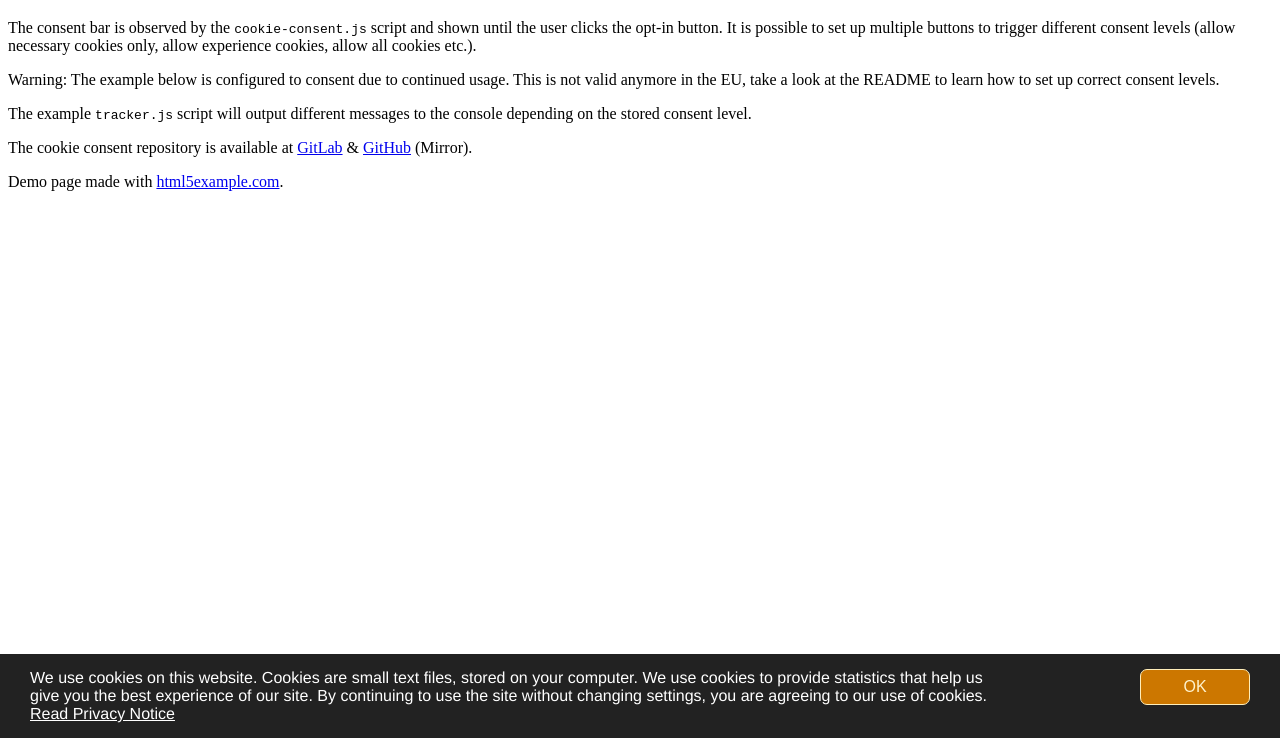
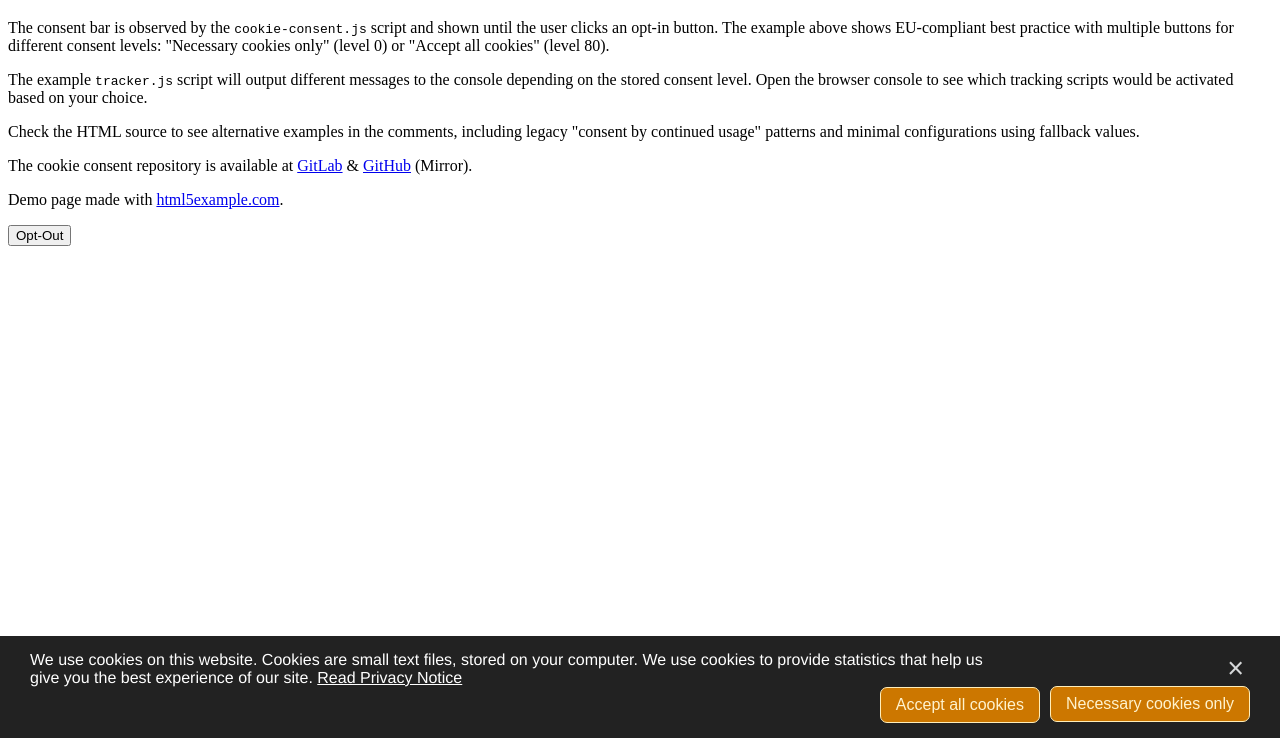
Before and after one commit to pixelbrackets/cookie-consent, a website: page demo.html in a window 1280 px wide. Shown: the part 62-800 px from the top of the page. Drawn offline with Linux system fonts and the light colour scheme.

Commit message:
[FEATURE] 📝 Enhance demo example
Show the best practice in the demo instead of
explaining it in hidden comments only.

```diff
--- a/demo.html
+++ b/demo.html
@@ -9,17 +9,13 @@
 </head>
 <body>
 
-  <!-- Consent Bar - Example setting level 20 for 8 hours upon continued usage, and level 80 for 1 year if the user clicks the button -->
-  <div class="cookie-consent" data-level="20" data-duration="8">
-    <p>We use cookies on this website. <span class="hidden-xs">Cookies are small text files, stored on your computer. We use cookies to provide statistics that help us give you the best experience of our site.</span>
-      By continuing to use the site without changing settings, you are agreeing to our use of cookies.
-      <a href="#">Read Privacy Notice</a></p>
-
-    <button type="button" class="btn btn-primary cookie-accept" data-level="80" data-duration="8760">OK</button>
-  </div>
-
-  <!-- Consent Bar - Best practice example allowing only necessary cookies by default and let users opt in to different consent levels -->
   <!--
+    Consent Bar - Best practice example for EU compliance
+    Multiple opt-in buttons let users choose their consent level (see README for details):
+    - "Necessary cookies only" & Close button = Level 0 (first-party session cookies only, no tracking)
+    - "Accept all cookies" = Level 80 (all cookies including third-party tracking)
+    The consent bar remains visible until user actively clicks a button (no consent by continued usage)
+  -->
   <div class="cookie-consent">
     <button type="button" class="close cookie-accept" data-level="0" data-duration="8">&times;<span class="hidden">Dismiss</span></button>
 
@@ -29,9 +25,31 @@
     <button type="button" class="btn btn-secondary cookie-accept" data-level="0" data-duration="72">Necessary cookies only</button>
     <button type="button" class="btn btn-primary cookie-accept" data-level="80" data-duration="8760">Accept all cookies</button>
   </div>
+
+  <!--
+    Consent Bar - Legacy example using "consent by continued usage"
+    Sets the consent level automatically based on time spent on the site.
+    This is not EU compliant since 2020, but allowed in some non-EU regions like the US.
+    Sets level 20 (allow first-party analytical cookies) for 8 hours, just by visiting the site and continuing to use it,
+    or level 80 (allow all third-party cookies) for 1 year if user clicks the button.
+  -->
+  <!--
+  <div class="cookie-consent" data-level="20" data-duration="8">
+    <p>We use cookies on this website. <span class="hidden-xs">Cookies are small text files, stored on your computer. We use cookies to provide statistics that help us give you the best experience of our site.</span>
+      By continuing to use the site without changing settings, you are agreeing to our use of cookies.
+      <a href="#">Read Privacy Notice</a></p>
+
+    <button type="button" class="btn btn-primary cookie-accept" data-level="80" data-duration="8760">OK</button>
+  </div>
   -->
 
-  <!-- Consent Bar - Example using fallback values for all configurable options (cookie duration etc) -->
+  <!--
+    Consent Bar - Minimal example using fallback values (no data-level or data-duration attributes set)
+    Without explicit configuration, the script uses these defaults:
+    - Continued usage: Level 1 (allows necessary cookies only) for max 8 hours
+    - Button click: Level 50 (allow first-party experience cookies) for max 8 hours
+    This approach still requires explicit opt-in (level >= 50) for non-necessary cookies.
+  -->
   <!--
   <div class="cookie-consent">
     <p>We use cookies on this website. <span>Cookies are small text files, stored on your computer. We use cookies to provide statistics that help us give you the best experience of our site.</span>
@@ -41,24 +59,31 @@
   </div>
   -->
 
-  <!-- You may set up your own additional buttons anywhere to change the consent level as needed -->
-  <!--
-  <button type="button" class="btn btn-secondary" onClick="$.cookie('cookie-consent', 0, 720); return false;">Opt-Out</button>
-  <button type="button" class="btn btn-secondary" onClick="$.cookie('cookie-consent', 50, 720); return false;">Accept experience cookies</button>
-  -->
-
   <h1>🍪 Cookie Consent Demo</h1>
-  <p>The consent bar is observed by the <code>cookie-consent.js</code> script and shown until the user clicks the opt-in button. It is possible to set up multiple buttons to trigger different consent levels (allow necessary cookies only, allow experience cookies, allow all cookies etc.).</p>
-  <p>Warning: The example below is configured to consent due to continued usage. This is not valid anymore in the EU, take a look at the README to learn how to set up correct consent levels.</p>
-  <p>The example <code>tracker.js</code> script will output different messages to the console depending on the stored consent level.</p>
+  <p>The consent bar is observed by the <code>cookie-consent.js</code> script and shown until the user clicks an opt-in button. The example above shows EU-compliant best practice with multiple buttons for different consent levels: "Necessary cookies only" (level 0) or "Accept all cookies" (level 80).</p>
+  <p>The example <code>tracker.js</code> script will output different messages to the console depending on the stored consent level. Open the browser console to see which tracking scripts would be activated based on your choice.</p>
+  <p>Check the HTML source to see alternative examples in the comments, including legacy "consent by continued usage" patterns and minimal configurations using fallback values.</p>
   <p>The cookie consent repository is available at <a href="https://gitlab.com/pixelbrackets/cookie-consent/">GitLab</a> & <a href="https://github.com/pixelbrackets/cookie-consent/">GitHub</a> (Mirror).</p>
   <p>Demo page made with <a href="https://html5example.com/">html5example.com</a>.</p>
+
+  <!-- Custom consent buttons - You can add your own buttons anywhere on the page to change consent levels
+     Examples:
+     - Level 0 = Opt-out, only necessary cookies (first-party session)
+     - Level 50 = First-party experience cookies (e.g., form data persistence)
+     - Level 60 = First-party analytical cookies (e.g., internal usage statistics)
+     - Level 80 = All cookies including third-party tracking -->
+  <button type="button" class="btn btn-secondary" onClick="$.cookie('cookie-consent', 0, 720); return false;">Opt-Out</button>
+  <!--
+  <button type="button" class="btn btn-secondary" onClick="$.cookie('cookie-consent', 0, 720); return false;">Opt-Out (necessary only)</button>
+  <button type="button" class="btn btn-secondary" onClick="$.cookie('cookie-consent', 50, 720); return false;">Accept experience cookies</button>
+  <button type="button" class="btn btn-secondary" onClick="$.cookie('cookie-consent', 60, 720); return false;">Accept analytical cookies</button>
+  -->
 
   <!-- Cookie Consent Scripts -->
   <script src="cookie.js"></script>
   <script src="cookie-consent.js"></script>
 
-  <!-- Example script depending on cookie consent level -->
+  <!-- Example script depending on set cookie consent level -->
   <script src="tracker.js"></script>
 
 </body>
--- a/tracker.js
+++ b/tracker.js
@@ -1,5 +1,5 @@
 // Requires the cookie script to read cookies
-// Requires the cookie-consent script to
+// Requires the cookie-consent script to set the cookie-consent cookie
 
 document.addEventListener('DOMContentLoaded', function() {
   let currentCookieSelection = $.cookie('cookie-consent');
```
Also changed, not shown: README.md.
